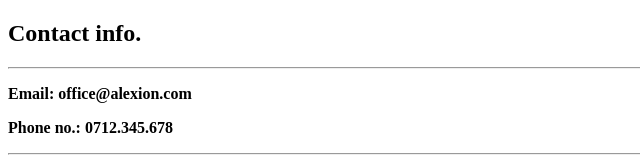
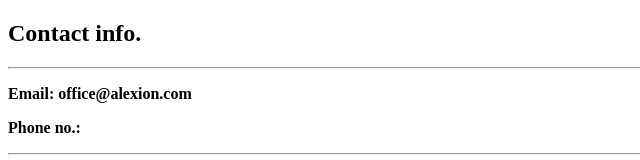
Before and after one commit to Alex9106/CV, a plain HTML site: page contact.html in a window 1280 px wide. Shown: the top 160 px of the page, 0-640 px from the left. Drawn offline with Linux system fonts and the light colour scheme.

Commit message:
Update contact.html

```diff
--- a/contact.html
+++ b/contact.html
@@ -10,7 +10,7 @@
   <h2>Contact info.</h2>
   <hr size="2">
   <p><strong>Email: office@alexion.com</strong></p>
-  <p><strong>Phone no.: 0712.345.678</strong></p>
+  <p><strong>Phone no.: </strong></p>
   <hr>
   <form action="mailto:office@alexion.com" method="post" enctype="text/plain">
     <label>Your Name:</label>
```
